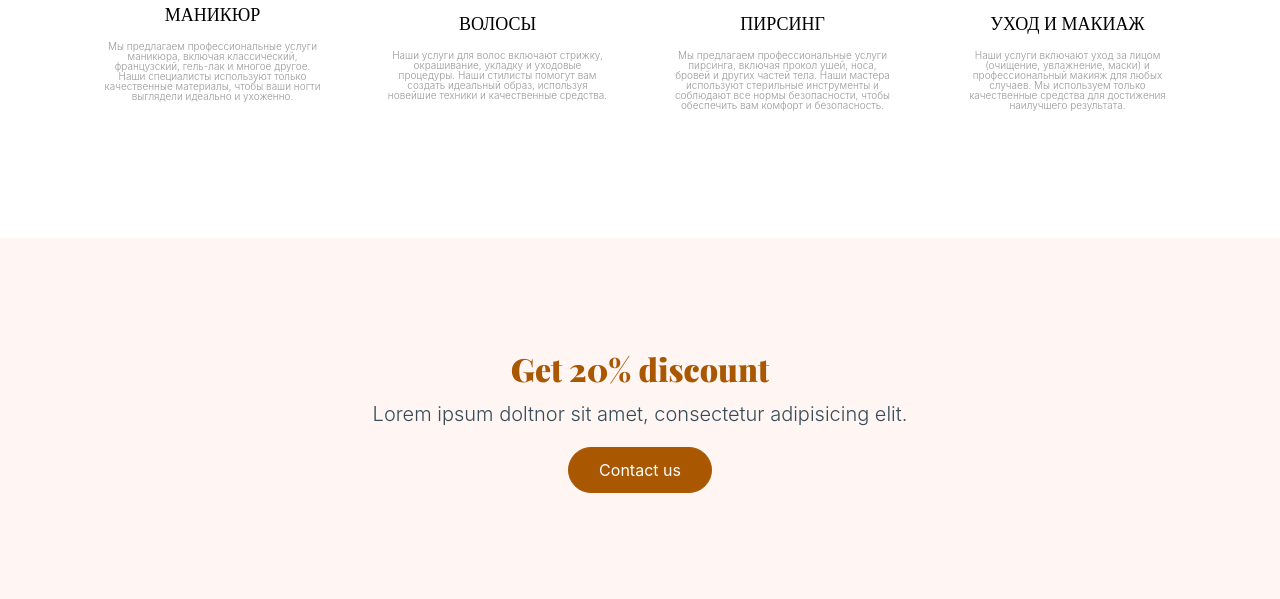
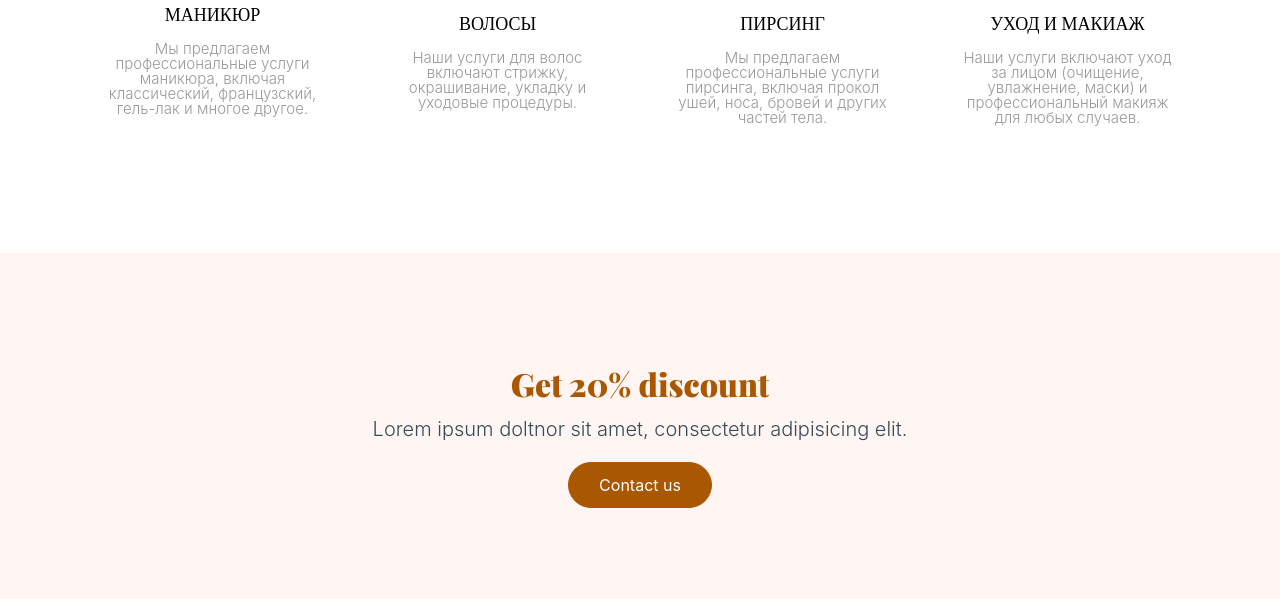
Before and after one commit to areg06/AVASalon, a plain HTML site: page index.html in a window 1280 px wide. Shown: the part 1712-2311 px from the top of the page. Drawn offline with nearby package versions, Linux system fonts and the light colour scheme; files whose address does not match are found by name; a web font is replaced by a local one.

Commit message:
first commit

```diff
--- a/css/style.css
+++ b/css/style.css
@@ -2442,6 +2442,6 @@ h5,
 
 .service_13987 .text p {
   line-height: 1;
-  font-size: 10px;
+  font-size: 15px;
   color: #999;
 }
--- a/index.html
+++ b/index.html
@@ -141,7 +141,7 @@
               <a href="#" class="mb-3 d-block"><img src="images/img_1.jpg" alt="Image" class="img-fluid"></a>
               <div class="text">
                 <h3 class="serif mb-3">МАНИКЮР</h3>
-                <p>Мы предлагаем профессиональные услуги маникюра, включая классический, французский, гель-лак и многое другое. Наши специалисты используют только качественные материалы, чтобы ваши ногти выглядели идеально и ухоженно.</p>
+                <p>Мы предлагаем профессиональные услуги маникюра, включая классический, французский, гель-лак и многое другое.</p>
               </div>
             </div>
           </div>
@@ -150,7 +150,7 @@
               <a href="#" class="mb-3 d-block"><img src="images/img_2.jpg" alt="Image" class="img-fluid"></a>
               <div class="text">
                 <h3 class="serif mb-3">Волосы</h3>
-                <p>Наши услуги для волос включают стрижку, окрашивание, укладку и уходовые процедуры. Наши стилисты помогут вам создать идеальный образ, используя новейшие техники и качественные средства.</p>
+                <p>Наши услуги для волос включают стрижку, окрашивание, укладку и уходовые процедуры.</p>
               </div>
             </div>
           </div>
@@ -159,7 +159,7 @@
               <a href="#" class="mb-3 d-block"><img src="images/img_3.jpg" alt="Image" class="img-fluid"></a>
               <div class="text">
                 <h3 class="serif mb-3">пирсинг</h3>
-                <p>Мы предлагаем профессиональные услуги пирсинга, включая прокол ушей, носа, бровей и других частей тела. Наши мастера используют стерильные инструменты и соблюдают все нормы безопасности, чтобы обеспечить вам комфорт и безопасность.</p>
+                <p>Мы предлагаем профессиональные услуги пирсинга, включая прокол ушей, носа, бровей и других частей тела.</p>
               </div>
             </div>
           </div>
@@ -168,7 +168,7 @@
               <a href="#" class="mb-3 d-block"><img src="images/img_4.jpg" alt="Image" class="img-fluid"></a>
               <div class="text">
                 <h3 class="serif mb-3">УХОД и макиаж</h3>
-                <p>Наши услуги включают уход за лицом (очищение, увлажнение, маски) и профессиональный макияж для любых случаев. Мы используем только качественные средства для достижения наилучшего результата.</p>
+                <p>Наши услуги включают уход за лицом (очищение, увлажнение, маски) и профессиональный макияж для любых случаев.</p>
               </div>
             </div>
           </div>
@@ -180,7 +180,7 @@
       <div class="container">
         <div class="row justify-content-center">
           <div class="col-lg-8 text-center">
-            <h2 class="serif text-white font-weight-bold text-primary">Get 20% discount </h2>
+            <h2 class="serif text-white font-weight-bold text-primary">Get 20% discount</h2>
             <p class="lead">Lorem ipsum doltnor sit amet, consectetur adipisicing elit.</p>
             <p><a href="#" class="btn btn-primary">Contact us</a></p>
           </div>
```
Also changed, not shown: 1 other file.
